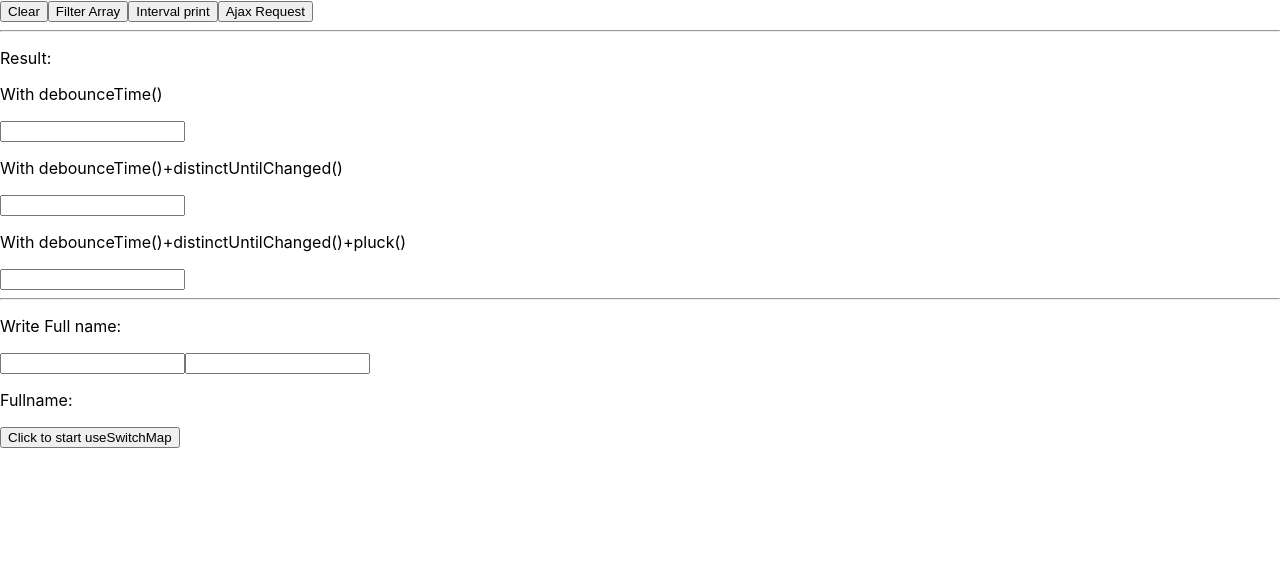
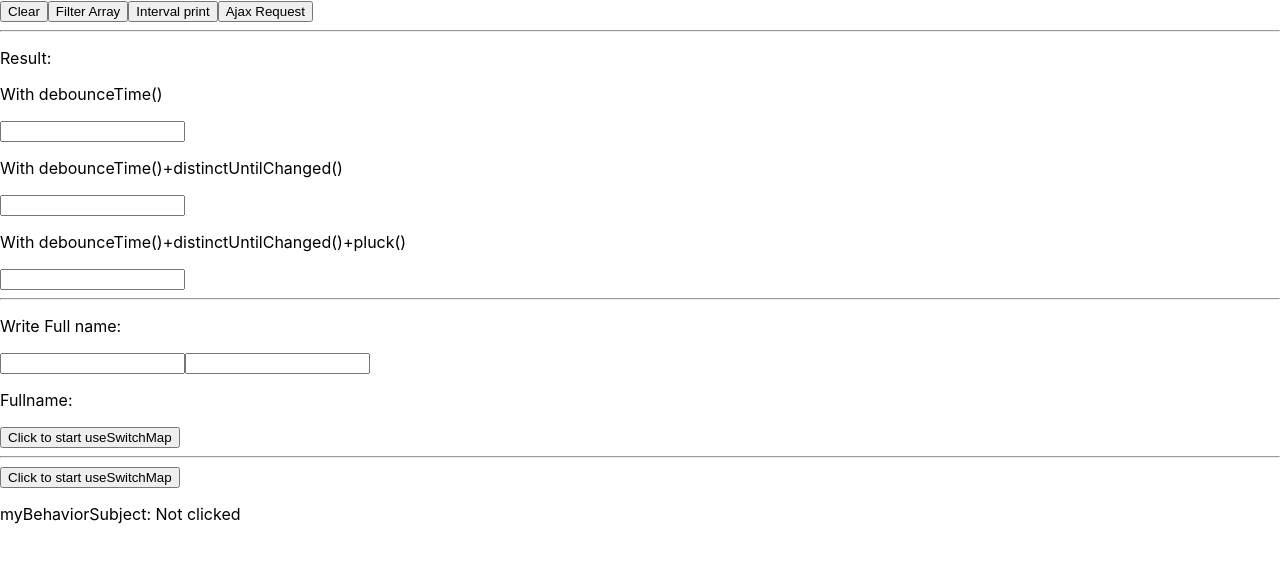
Before and after one commit to AmanAzim/RxJs, a React (Create React App) app: page / in a window 1280 px wide. Shown: the top 562 px of the page. Built offline with nearby package versions, Linux system fonts and the light colour scheme.

Commit message:
"BehaviorSubject"

```diff
--- a/src/components/observable1st.js
+++ b/src/components/observable1st.js
@@ -1,5 +1,5 @@
 import React, {Component} from 'react';
-import {Observable, Observer, interval, Subject, of, from, observable} from 'rxjs';//It converts static deta into Observables
+import {Observable, Observer, interval, Subject, of, from, BehaviorSubject} from 'rxjs';//It converts static deta into Observables
 import {map, filter, scan, throttleTime, debounceTime, distinctUntilChanged, reduce, pluck, mergeMap, switchMap} from 'rxjs/operators';//
 
 class Observable1St extends Component {
@@ -11,11 +11,16 @@ class Observable1St extends Component {
         this.subject2=new Subject();
         this.subject3=new Subject();
 
+
+
         this.state={
             firstName:'',
             lastName:'',
-            fullname:''
+            fullname:'',
+            clicked:'',
         }
+        this.behavSub=new BehaviorSubject('Not clicked');// setting a initial value with Objervable
+        this.behavSub.subscribe((val)=>this.state.clicked=val);
     }
 
     my1stObservable=()=>{
@@ -110,10 +115,10 @@ class Observable1St extends Component {
 
         this.subject1.pipe(mergeMap(value1=>{
             return this.subject2.pipe(map(value2=>value1+' '+value2))
-        })).subscribe((fullname)=>{this.setState({fullname:fullname})})
+        })).subscribe((fullname)=>{this.setState({fullname:fullname})});
     };
     useSwitchMap=()=> {
-        this.subject1.next('click')
+        this.subject1.next('click');
         let obs2 = interval(1000);
 
         //Problem
@@ -126,7 +131,11 @@ class Observable1St extends Component {
             return obs2
         })).subscribe((val) => console.log(val));
     };
-
+    myBehaviorSubject=()=>{
+        //this.behavSub.subscribe((val)=>console.log(val))
+        this.behavSub.next('Clicked');
+        this.behavSub.subscribe((val)=>this.setState({clicked:val}));
+    };
 
     render() {
         //this.my1stObservable();
@@ -151,6 +160,9 @@ class Observable1St extends Component {
                 <input type="text" name="ln" onChange={this.useMergeMap}/>
                 <p>Fullname:{this.state.fullname}</p>
                 <button onClick={this.useSwitchMap}>Click to start useSwitchMap</button>
+                <hr/>
+                <button onClick={this.myBehaviorSubject}>Click to start useSwitchMap</button>
+                <p>myBehaviorSubject: {this.state.clicked}</p>
             </div>
         );
     }
```
